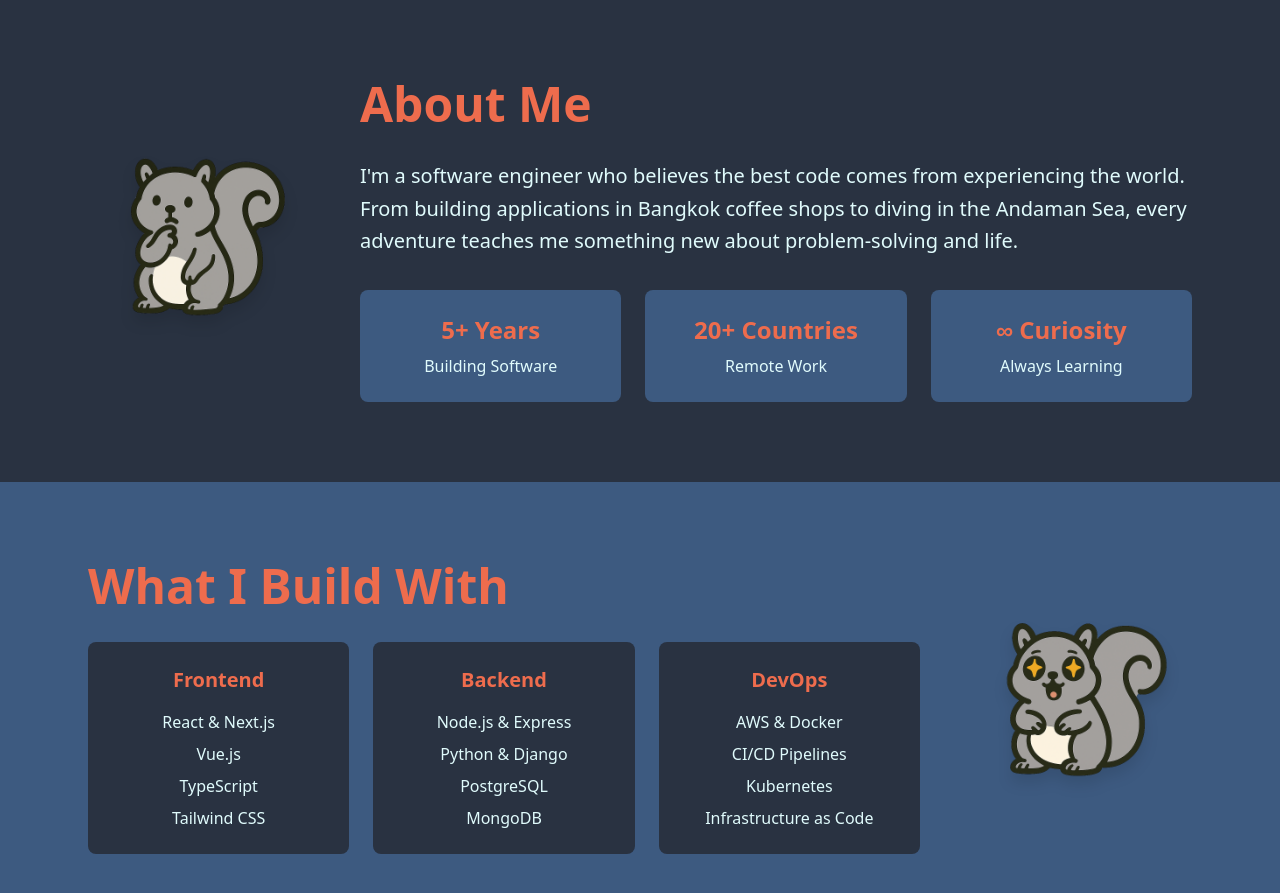
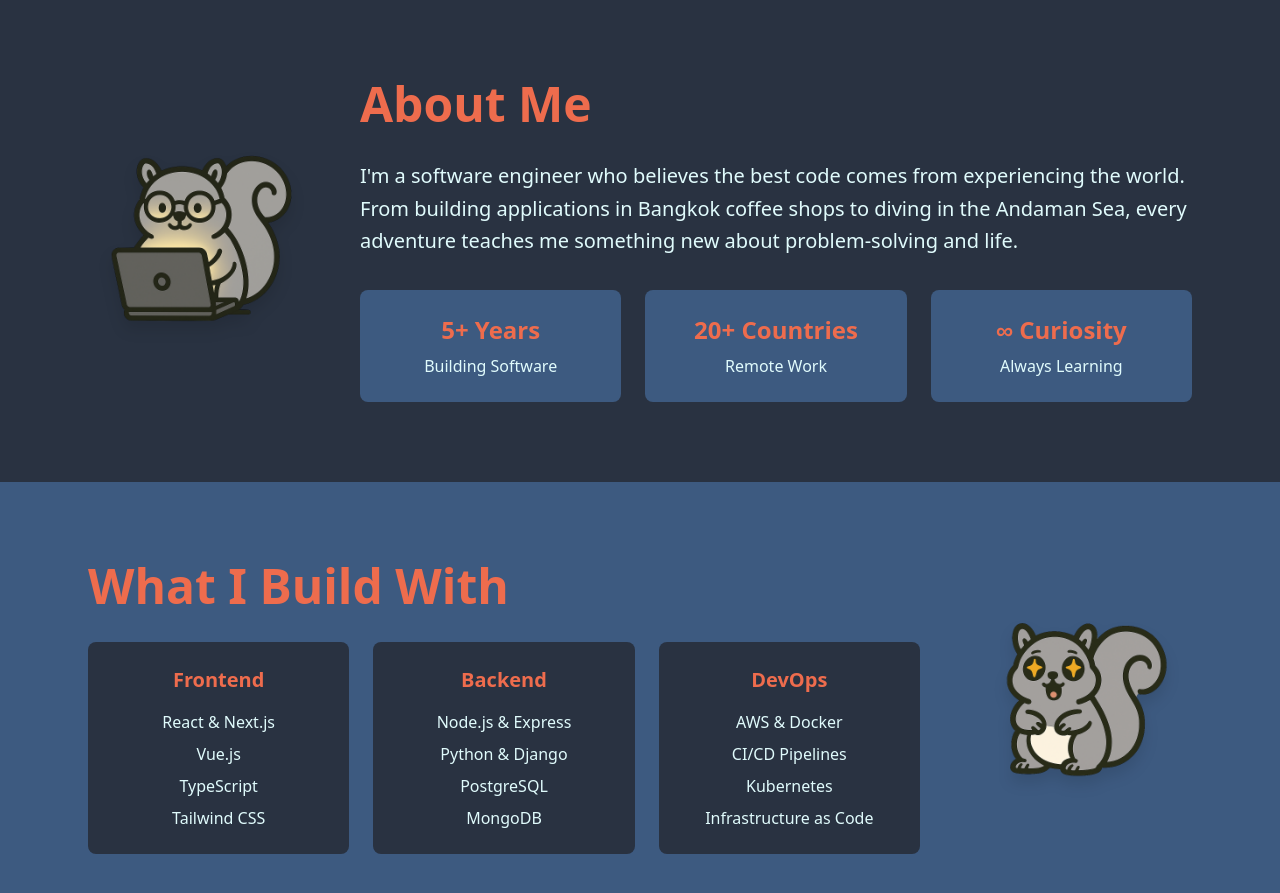
Before and after one commit to Nimzyow/foreverintransit, an Astro site: page / in a window 1280 px wide. Shown: the part 800-1693 px from the top of the page. Built offline with nearby package versions, Linux system fonts and the light colour scheme; Astro itself is replaced by a stand-in of ours.

Commit message:
squirrel coding

```diff
--- a/src/pages/index.astro
+++ b/src/pages/index.astro
@@ -33,8 +33,8 @@ import "../styles/globals.css";
       <div class="block md:hidden text-center">
         <div class="flex justify-center mb-8">
           <img
-            src="/squirrel_think.png"
-            alt="Thoughtful squirrel mascot"
+            src="/squirrel_coding.png"
+            alt="Squirrel mascot coding at computer"
             class="w-32 h-32 hover:rotate-12 transition-transform duration-300 drop-shadow-xl"
           />
         </div>
@@ -67,8 +67,8 @@ import "../styles/globals.css";
         <!-- Left: Squirrel -->
         <div class="flex-shrink-0">
           <img
-            src="/squirrel_think.png"
-            alt="Thoughtful squirrel mascot"
+            src="/squirrel_coding.png"
+            alt="Squirrel mascot coding at computer"
             class="w-48 h-48 lg:w-56 lg:h-56 hover:rotate-12 transition-transform duration-300 drop-shadow-xl"
           />
         </div>
```
Also changed, not shown: public/squirrel_coding.png (added).
